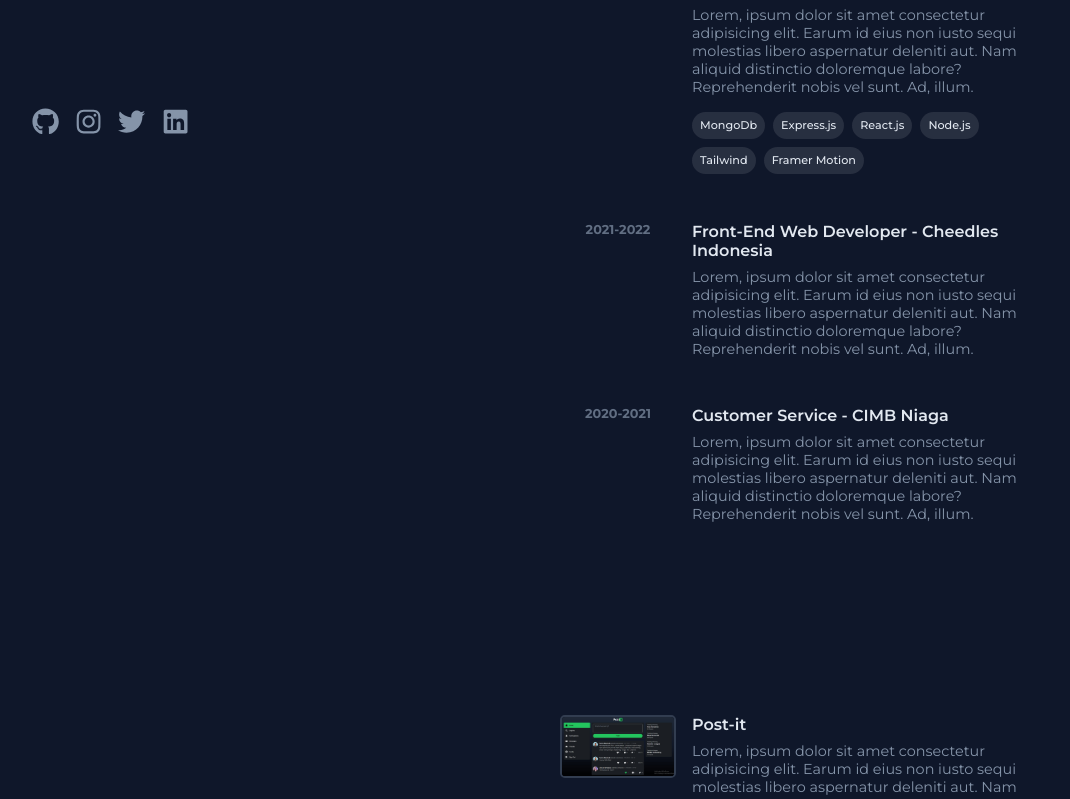
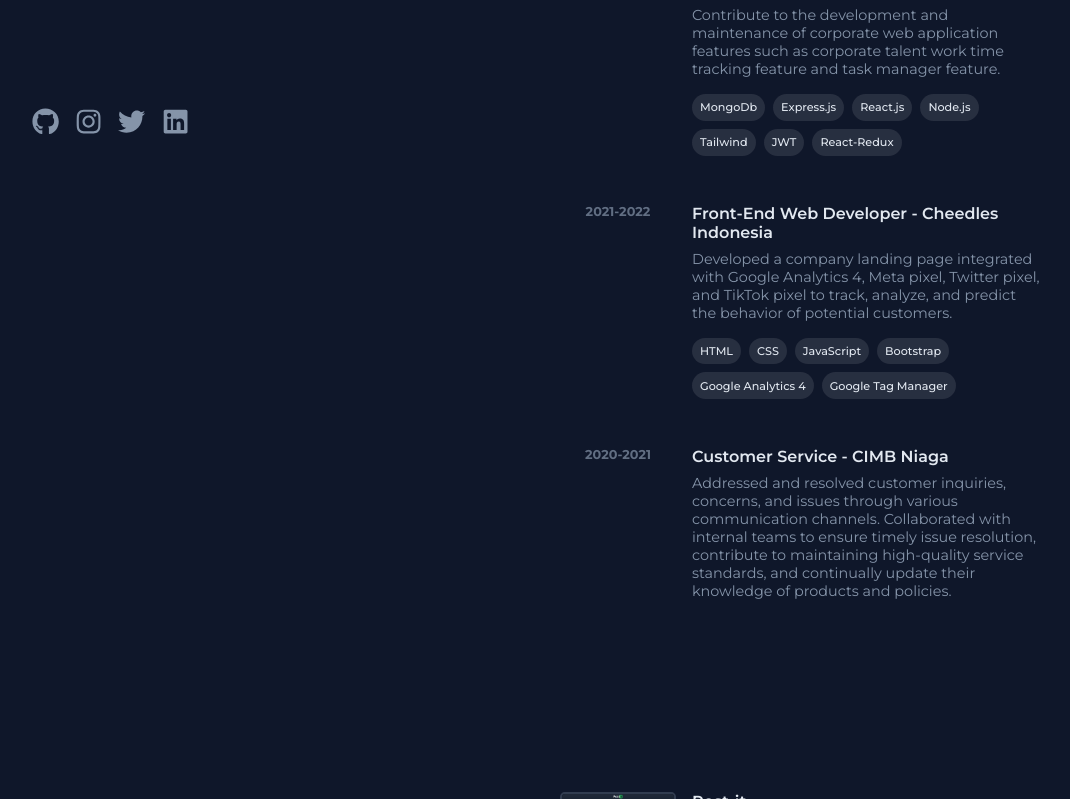
Before and after one commit to hellofromiqbal/react-porto, a React (Create React App) app: page / in a window 1280 px wide. Shown: the part 581-1380 px from the top of the page, without its empty margins (96-1166 px from the left). Built offline with nearby package versions, Linux system fonts and the light colour scheme.

Commit message:
adjust portfolioData.js file

```diff
--- a/src/assets/data/portfolioData.js
+++ b/src/assets/data/portfolioData.js
@@ -34,8 +34,8 @@
           period: '2022-2023',
           role: 'Front-End Web Developer',
           company: 'Gikslab',
-          desc: 'Lorem, ipsum dolor sit amet consectetur adipisicing elit. Earum id eius non iusto sequi molestias libero aspernatur deleniti aut. Nam aliquid distinctio doloremque labore? Reprehenderit nobis vel sunt. Ad, illum.',
-          technologies: ['MongoDb', 'Express.js', 'React.js', 'Node.js', 'Tailwind', 'Framer Motion'],
+          desc: `Contribute to the development and maintenance of corporate web application features such as corporate talent work time tracking feature and task manager feature.`,
+          technologies: ['MongoDb', 'Express.js', 'React.js', 'Node.js', 'Tailwind', 'JWT', 'React-Redux'],
           url: "https://www.gikslab.com"
         },
         {
@@ -43,16 +43,17 @@
           period: '2021-2022',
           role: 'Front-End Web Developer',
           company: 'Cheedles Indonesia',
-          desc: 'Lorem, ipsum dolor sit amet consectetur adipisicing elit. Earum id eius non iusto sequi molestias libero aspernatur deleniti aut. Nam aliquid distinctio doloremque labore? Reprehenderit nobis vel sunt. Ad, illum.',
-          url: "https://www.google.com"
+          desc: `Developed a company landing page integrated with Google Analytics 4, Meta pixel, Twitter pixel, and TikTok pixel to track, analyze, and predict the behavior of potential customers.`,
+          technologies: ['HTML', 'CSS', 'JavaScript', 'Bootstrap', 'Google Analytics 4', 'Google Tag Manager'],
+          url: "https://www.order.cheedles.co.id"
         },
         {
           id: 3,
           period: '2020-2021',
           role: 'Customer Service',
           company: 'CIMB Niaga',
-          desc: 'Lorem, ipsum dolor sit amet consectetur adipisicing elit. Earum id eius non iusto sequi molestias libero aspernatur deleniti aut. Nam aliquid distinctio doloremque labore? Reprehenderit nobis vel sunt. Ad, illum.',
-          url: "https://www.google.com"
+          desc: 'Addressed and resolved customer inquiries, concerns, and issues through various communication channels. Collaborated with internal teams to ensure timely issue resolution, contribute to maintaining high-quality service standards, and continually update their knowledge of products and policies.',
+          url: "https://www.cimbniaga.com"
         }
       ]
     },
@@ -62,8 +63,8 @@
         {
           id: 1,
           title: 'Post-it',
-          desc: 'Lorem, ipsum dolor sit amet consectetur adipisicing elit. Earum id eius non iusto sequi molestias libero aspernatur deleniti aut. Nam aliquid distinctio doloremque labore? Reprehenderit nobis vel sunt. Ad, illum.',
-          technologies: ['MongoDb', 'Express.js', 'React.js', 'Node.js', 'Tailwind', 'Framer Motion'],
+          desc: 'A social media application with several features such as creating a post, liking a post, making account profile changes and more.',
+          technologies: [ 'Next.js', 'MongoDb', 'Tailwind', 'React-Redux', 'JWT', 'Bcrypt', 'Mailtrap'],
           url: "https://post-it-socialmedia.vercel.app/",
           img: project1Img,
         },
```
